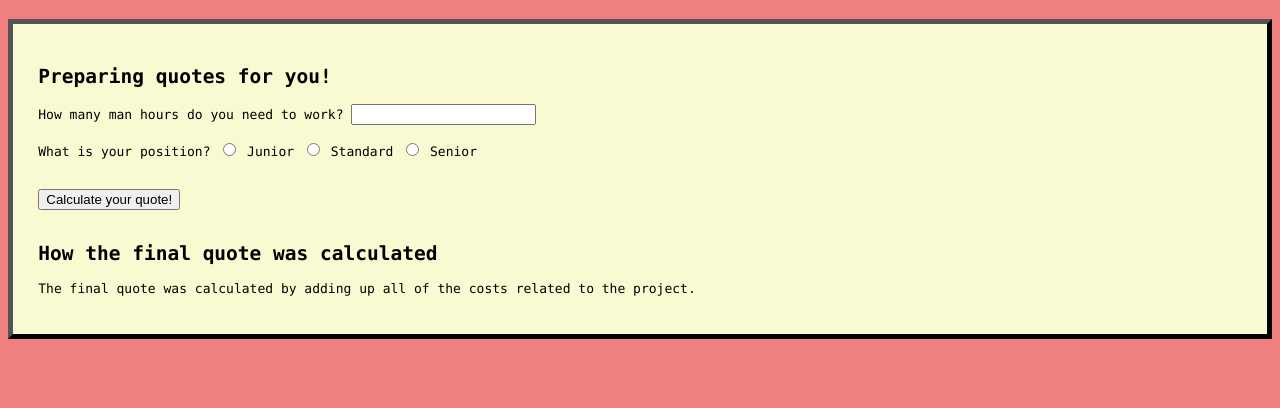
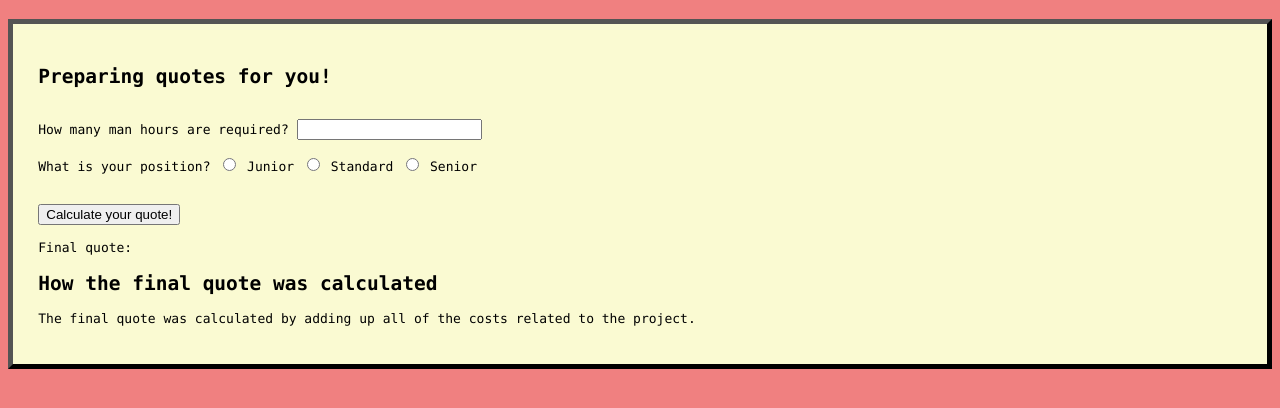
Before and after one commit to Gabrielius-B/CM4025_Coursework, a plain HTML site: page frontend/quotes_and_budgets.html in a window 1280 px wide. Shown: the part 62-470 px from the top of the page. Drawn offline with Linux system fonts and the light colour scheme.

Commit message:
minor changes

```diff
--- a/frontend/quotes_and_budgets.html
+++ b/frontend/quotes_and_budgets.html
@@ -9,10 +9,16 @@
 <body>
     <h1>Quotes and Budgets for Everyone</h1>
 <!-- Cost_per_person  = Number_of_hours_needed x persons_hourly_rate-->
+<!--
+    Earnings by position:
+        Junior: £10/hour
+        Standard: £20/hour
+        Senior: £30/hour
+-->
 <div class="mainDiv">
-    <h2>Preparing quotes for you!</h2>
+    <h2>Preparing quotes for you!</h2><br>
     <form id="info">
-        <label for="hours">How many man hours do you need to work?</label>
+        <label for="hours">How many man hours are required?</label>
         <input type="text" id="hours" name="hours" class="form-control" /><br><br>
         <label for="position">What is your position?</label>
         <input type="radio" id="junior" name="position" class="form-control">
@@ -22,13 +28,15 @@
         <input type="radio" id="senior" name="position" class="form-control">
         <label for="javascript">Senior</label><br><br><br>
         <input type="button" id="submit" value="Calculate your quote!" class="btn btn-lg"><br><br>
-
-      </form>
+        <label id="finalQuote"> Final quote: </label>
+    </form>
     <h2>How the final quote was calculated</h2>
     <p>The final quote was calculated by adding up all of
         the costs related to the project.
     </p>
 </div>
+<script>
 
+</script>
 </body>
 </html>
```
